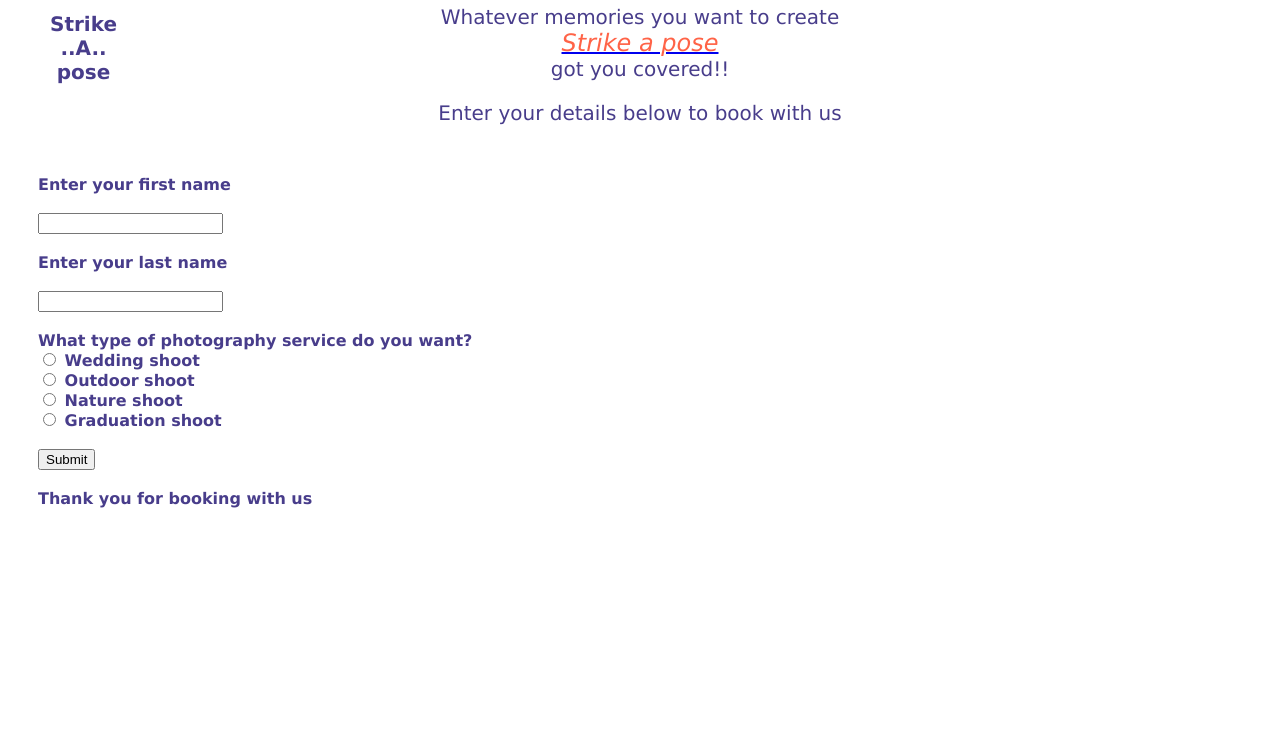
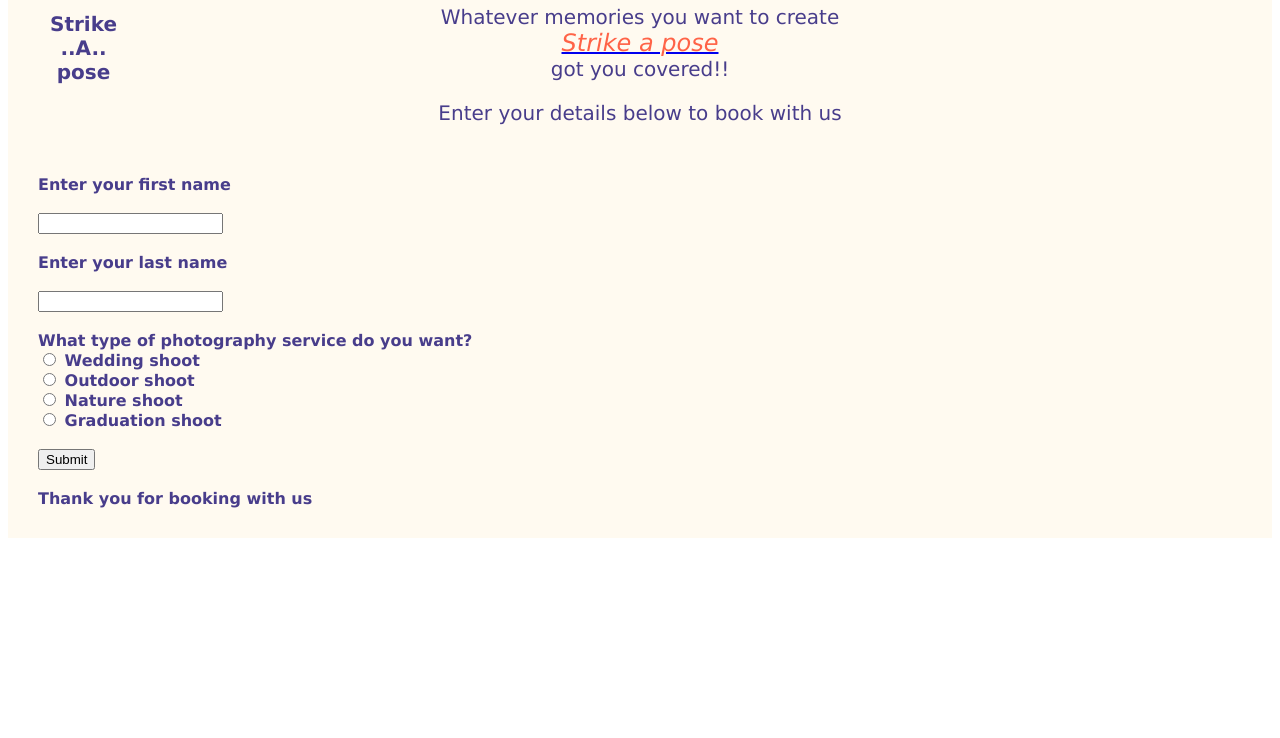
Before and after one commit to Annaliskirwa/_Photography_Web_Site, a plain HTML site: page book.html in a window 1280 px wide. Shown: the part 62-800 px from the top of the page. Drawn offline with Linux system fonts and the light colour scheme.

Commit message:
form page background

```diff
--- a/assets/index.css
+++ b/assets/index.css
@@ -129,3 +129,6 @@ ul{
     font-weight: 600;
     padding: 30px;
   }
+  #forms{
+    background-color: floralwhite;
+  }
--- a/book.html
+++ b/book.html
@@ -5,7 +5,7 @@
         <link rel="stylesheet" href="assets/index.css">
     </head>
     <body id = "home">
-        <div>
+        <div id = "forms">
             <div class = "topleft">
                 <img src = "assets/camera.jpg" height="40px" width="40px" alt = "camera">
                 <p>Strike<br>..A..<br>pose</p>
```
